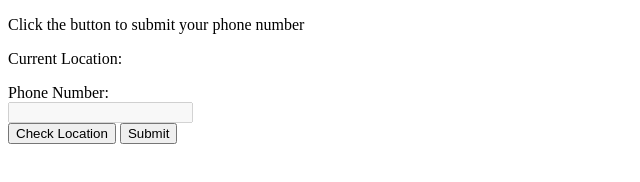
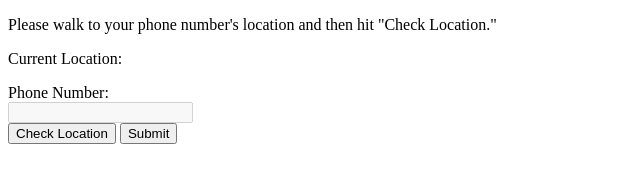
Before and after one commit to Thedarkbobman/phonenumber, a plain HTML site: page index.html in a window 1280 px wide. Shown: the whole page, without its empty margins (0-640 px from the left). Drawn offline with Linux system fonts and the light colour scheme.

Commit message:
Update index.html

```diff
--- a/index.html
+++ b/index.html
@@ -6,7 +6,7 @@
 <html>
 <body>
 
-<p>Click the button to submit your phone number</p>
+<p>Please walk to your phone number's location and then hit "Check Location."</p>
 <p id="locationText">Current Location: </p>
 
 <form>
```
